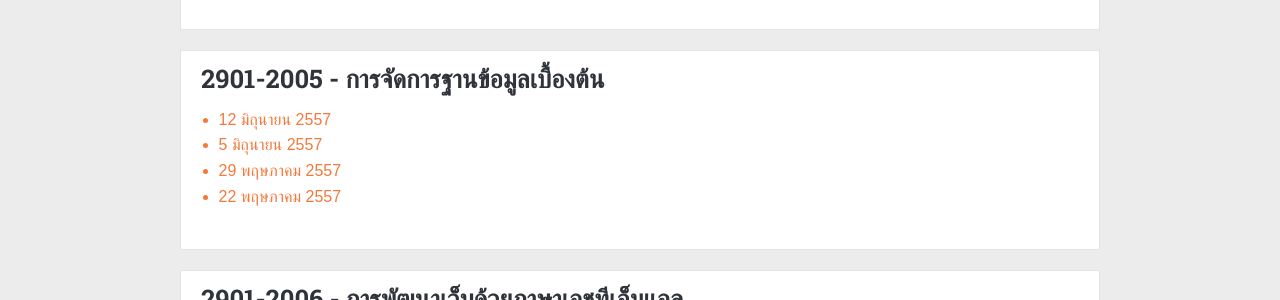
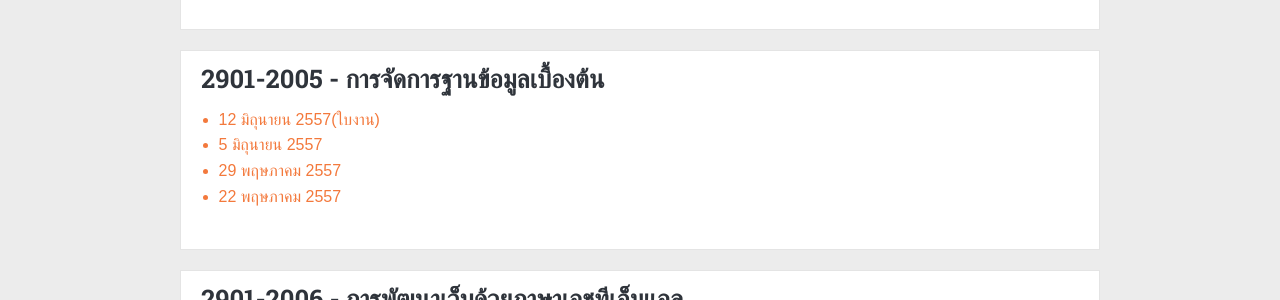
Before and after one commit to ichaiwut/ichaiwut.github.io, a Jekyll site: the page built from slides/diploma.html, in a window 1280 px wide. Shown: the part 724-1024 px from the top of the page. Built offline with Jekyll 4.4.1, drawn with Linux system fonts in a browser that asks for light colours; Markdown is read by kramdown in place of the engine named in the settings.

Commit message:
Added HOmework

```diff
--- a/slides/diploma.html
+++ b/slides/diploma.html
@@ -51,8 +51,8 @@
 			<div class="post-list-container slide-con" id="database">
 				<h2>2901-2005 - การจัดการฐานข้อมูลเบื้องต้น</h2>
 				<ul>
-					<li><a href="https://www.dropbox.com/s/juib8oebeg9rcql/2901-2005_12-06-14.pdf" target="_blank">12 มิถุนายน 2557</a></li>
-					<li><a href="https://onedrive.live.com/redir?resid=FF08CEE1283EF6F0%21259" target="_blank">5 มิถุนายน 2557</a></li>
+					<li><a href="https://www.dropbox.com/s/juib8oebeg9rcql/2901-2005_12-06-14.pdf" target="_blank">12 มิถุนายน 2557</a>(<a href="https://www.dropbox.com/s/lytgdtj6lltmvbm/%E0%B9%83%E0%B8%9A%E0%B8%87%E0%B8%B2%E0%B8%99%E0%B8%97%E0%B8%B5%E0%B9%88_4.docx" target="_blank">ใบงาน</a>)</li>
+					<li><a href="https://onedrive.live.com/redir?resid=FF08CEE1283EF6F0%21259" target="_blank" >5 มิถุนายน 2557</a></li>
 					<li><a href="https://www.dropbox.com/s/m3bktwr8pgqq38s/2901-2005_29-05-14.pdf" target="_blank">29 พฤษภาคม 2557</a></li>
 					<li><a href="https://www.dropbox.com/s/07y9yc5evs6u0oz/2901-2005_26-05-14.pdf" target="_blank">22 พฤษภาคม 2557</a></li>
 				</ul>
```
